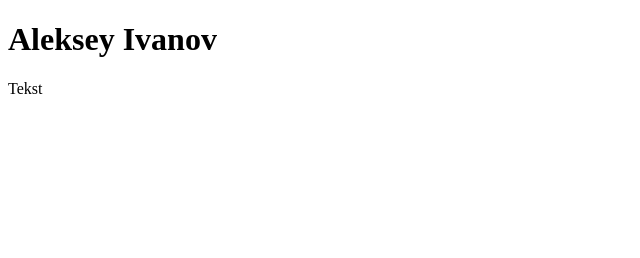
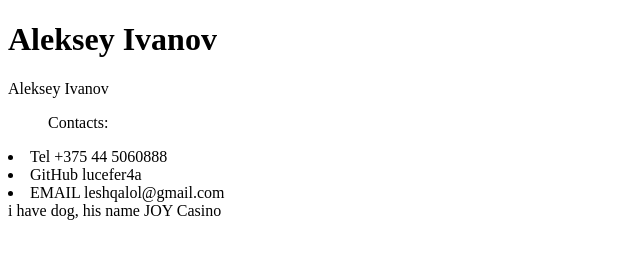
Before and after one commit to lucefer4a/rsschool-cv, a plain HTML site: page index.html in a window 1280 px wide. Shown: the whole page, without its empty margins (0-640 px from the left). Drawn offline with Linux system fonts and the light colour scheme.

Commit message:
docs: add more info

```diff
--- a/index.html
+++ b/index.html
@@ -8,6 +8,12 @@
 </head>
 <body>
     <h1>Aleksey Ivanov</h1>
-    <div> Tekst</div>
+    <div>  Aleksey Ivanov
+        <ul>Contacts:</ul>
+       <li>Tel +375 44 5060888 </li>
+        <li>GitHub lucefer4a</li>
+        <li>EMAIL leshqalol@gmail.com</li>
+        <span>i have dog, his name JOY Casino</span>
+    </div>
 </body>
 </html>
```
